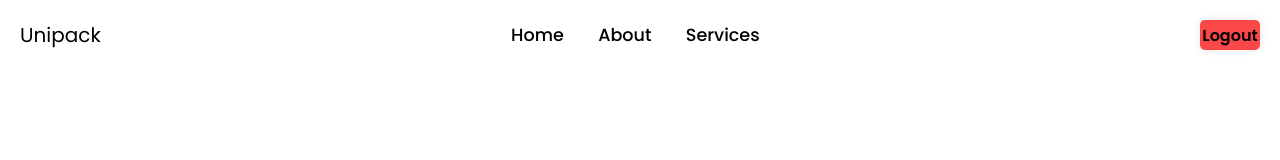
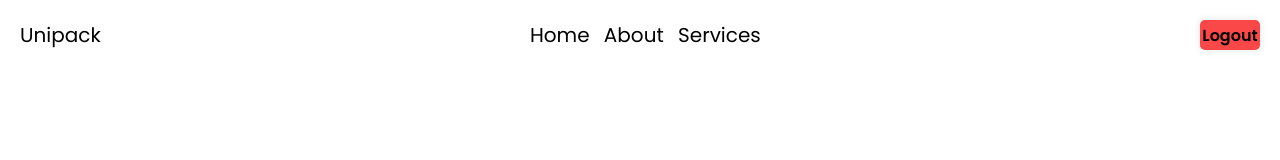
Before and after one commit to ShaneA115/Packout-website, a website: page index.html in a window 1280 px wide. Shown: the top 160 px of the page. Drawn offline with Linux system fonts and the light colour scheme.

Commit message:
Update style.css

```diff
--- a/style.css
+++ b/style.css
@@ -145,11 +145,11 @@ header {
 
 .navigation a {
     position: relative;
-    font-size: 1.1em;
+    font-size: 20px;
     color: #000000;
     text-decoration: none;
-    font-weight: 500;
-    margin-right: 30px;
+    font-weight: 400;
+    margin-right: 10px;
 }
 
 .navbar a::after {
```
